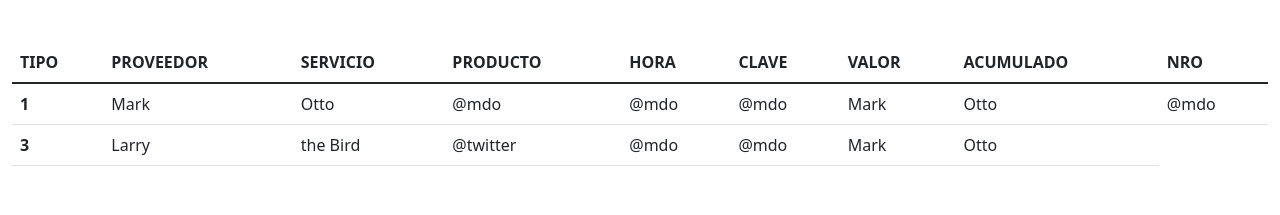
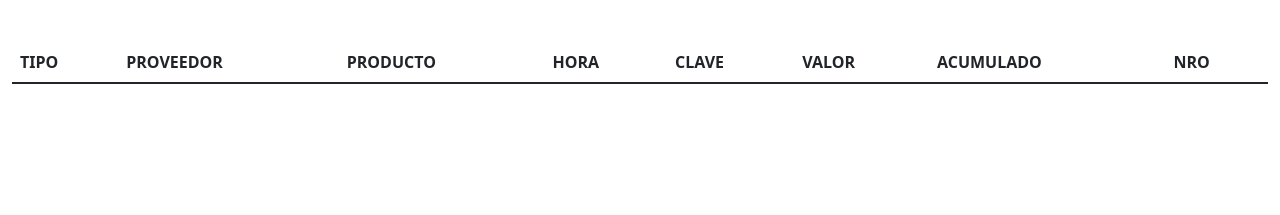
Before and after one commit to alejandromoralesloaiza90/consultasMovilSSV_2, an Angular app: page /transaccionesDelDia in a window 1280 px wide. Shown: the part 684-899 px from the top of the page. Built offline with nearby package versions, Linux system fonts and the light colour scheme.

Commit message:
transacciones

```diff
--- a/src/app/component-validacion-fracciones/component-validacion-fracciones.component.html
+++ b/src/app/component-validacion-fracciones/component-validacion-fracciones.component.html
@@ -9,7 +9,7 @@
         <div class="col-md-12 px-5">
         <form [formGroup]="myForm" (ngSubmit)="onSubmit(fraccion.value)" class=""  action="">
             <label for="">Por favor escanee o digite la fraccion</label>
-            <input (ngModelChange)="quitarMensajesError(fraccion.value)" [ngStyle]="{'border-color':(validacionRed==false)?'red':'black'} " placeholder="Ingrese el número de la fracción"  class="form-control mt-3  " #fraccion  formControlName="fraccionvalidar" type="text">
+            <input (click)="limpiar()" (ngModelChange)="quitarMensajesError(fraccion.value)" [ngStyle]="{'border-color':(validacionRed==false)?'red':'black'} " placeholder="Ingrese el número de la fracción"  class="form-control mt-3  " #fraccion  formControlName="fraccionvalidar" type="text">
             <h6 class="condicion" > {{condicion}} </h6>
             <input class="btn btn-primary mt-2" value="Consultar" (click)="fracciones1(fraccion.value)" type="submit">
 
--- a/src/app/component-validacion-fracciones/component-validacion-fracciones.component.ts
+++ b/src/app/component-validacion-fracciones/component-validacion-fracciones.component.ts
@@ -70,17 +70,23 @@ export class ComponentValidacionFraccionesComponent implements OnInit {
     }
   }
 
-  quitarMensajesError(cedula:string) {
-    if (cedula == "" || cedula.length <= 19) {
+  quitarMensajesError(cedula: string) {
+
+    if (cedula.length <= 19 && cedula.length>=18  ) {
       this.mostrarTabla = false;
+      this.condicion = "Por favor digite un numero de fraccion valido";
       this.ocultarTexto = false;
       this.consultasFracciones = [""];
-      console.log("hola");
       this.validacionRed = true;
+    } else if(cedula=="") {
       this.condicion = "";
-    } else {
-      console.log("tiene datos");
+      this.validacionRed = true;
     }
   }
 
+  limpiar() {
+    this.condicion = "";
+    this.validacionRed = true;
+  }
+
 }
--- a/src/app/transacciones-del-dia/transacciones-del-dia.component.html
+++ b/src/app/transacciones-del-dia/transacciones-del-dia.component.html
@@ -7,11 +7,11 @@
     <br>
     <div class="row">
         <div class="col-md-12 px-5 ">
-        <form [formGroup]="myForm" (ngSubmit)="onSubmit()" class=""  action="">
+        <form [formGroup]="myForm" (ngSubmit)="onSubmit(cedula.value,pass.value)" class=""  action="">
             <label for="">Por favor digite la cedula</label>
-            <input [ngStyle]="{'border-color':(validacionRed==false)?'red':'black'} " placeholder="Ingrese su numero de cedula"  class="form-control mt-3  " #cedula  formControlName="cedulavalidar" type="text"><br>
+            <input  (ngModelChange)="quitarMensajesError(cedula.value)" [ngStyle]="{'border-color':(validacionRed==false)?'red':'black'} " placeholder="Ingrese su numero de cedula"  class="form-control mt-3  " #cedula  formControlName="cedulavalidar" type="text"><br>
             <label for="">Ingrese contraseña de POSSLIM a continuación</label>
-            <input [ngStyle]="{'border-color':(validacionRed==false)?'red':'black'} " placeholder="Ingrese su numero de contaseña"  class="form-control mt-3  " #pass  formControlName="transaccionvalidar" type="password">
+            <input  (ngModelChange)="quitarMensajesError(pass.value)" [ngStyle]="{'border-color':(validacionRed==false)?'red':'black'} " placeholder="Ingrese su numero de contaseña"  class="form-control mt-3  " #pass  formControlName="transaccionvalidar" type="text">
             <h6 class="condicion mt-3"> {{condicion}} </h6>
             <input class="btn btn-primary mt-2" value="Consultar" (click)="cedula1(cedula.value)" type="submit">
 
@@ -21,8 +21,12 @@
 
     <div class="row">
         <div class="col-md-12">
+
+        <h6 *ngIf="" >CARGANDO INFORMACIÓN, POR FAVOR ESPERE</h6>
+
         <h6>Cedula consultada</h6>
         <p>{{cedula2}}</p>
+
         </div>
     </div>
     <div class="row mt-4">
@@ -33,7 +37,6 @@
                         <tr>
                         <th scope="col">TIPO</th>
                         <th scope="col">PROVEEDOR</th>
-                        <th scope="col">SERVICIO</th>
                         <th scope="col">PRODUCTO</th>
                         <th scope="col">HORA</th>
                         <th scope="col">CLAVE</th>
@@ -43,31 +46,20 @@
                         </tr>
                     </thead>
                     <tbody>
-                        <tr>
-                        <th scope="row">1</th>
-                        <td>Mark</td>
-                        <td>Otto</td>
-                        <td>@mdo</td>
-                        <td>@mdo</td>
-                        <td>@mdo</td>
-                        <td>Mark</td>
-                        <td>Otto</td>
-                        <td>@mdo</td>
-                        </tr>
+
                         <tr *ngFor="let recorrer of transaccionDia" >
 
-                            <td> {{recorrer.name}} </td>
+                            <td> {{recorrer[2]}} </td>
+                            <td> {{recorrer[3]}} </td>
+                            <td> {{recorrer[4]}} </td>
+                            <td> {{recorrer[6]}} </td>
+                            <td> {{recorrer[7]}} </td>
+                            <td> {{recorrer[8]}} </td>
+                            <td> {{recorrer[9]}} </td>
+                            <td> {{recorrer[10]}} </td>
                           </tr>
                         <tr>
-                        <th scope="row">3</th>
-                        <td>Larry</td>
-                        <td>the Bird</td>
-                        <td>@twitter</td>
-                        <td>@mdo</td>
-                        <td>@mdo</td>
-                        <td>Mark</td>
-                        <td>Otto</td>
-                        </tr>
+
                     </tbody>
                 </table>
             </div>
--- a/src/app/transacciones-del-dia/transacciones-del-dia.component.ts
+++ b/src/app/transacciones-del-dia/transacciones-del-dia.component.ts
@@ -26,20 +26,25 @@ export class TransaccionesDelDiaComponent implements OnInit {
   transaccionDia: any[] = [];
 
   //Se verifica la validación del formulario
-  onSubmit() {
+  onSubmit(cedulaColocador:string,pass:string) {
 
     if (this.myForm.valid) {
 
-      this.transaccionesdeldia.traerTransacciones().subscribe(transaccionesdia => {
+      this.transaccionesdeldia.traerTransacciones(cedulaColocador, pass).subscribe(transaccionesdia => {
+
       this.transaccionDia = Object.values(transaccionesdia);
-      this.condicion = "";
+        this.condicion = "";
+
+        if (this.transaccionDia.length==0) {
+          this.condicion = "cedula o contraseña incorrectas";
+          this.validacionRed = false;
+        }
+
       });
       this.validacionRed = true;
 
     } else {
-
-      console.log("faltan datos");
-      this.condicion = "Por favor verifique su cedula y su contraseña";
+      this.condicion = "Por favor verifique su cedula o su contraseña";
       this.validacionRed = false;
     }
   }
@@ -54,4 +59,16 @@ export class TransaccionesDelDiaComponent implements OnInit {
 
     }
   }
+
+  quitarMensajesError(validar:string) {
+
+
+    if (validar.length>=1) {
+      this.validacionRed = true;
+      this.condicion = "";
+    } else {
+      this.cedula2 = "";
+    }
+
+  }
 }
--- a/src/app/transacciones-dia.service.ts
+++ b/src/app/transacciones-dia.service.ts
@@ -8,7 +8,7 @@ export class TransaccionesDiaService {
 
   constructor(private http: HttpClient) { }
 
-  traerTransacciones(){
-    return this.http.get("https://pokeapi.co/api/v2/pokemon/ditto");
+  traerTransacciones(cedulaColocador:string, pass:string){
+    return this.http.get(`https://10.25.1.137:3000/virtuales/'${cedulaColocador}'/'${pass}'`);
   }
 }
--- a/src/app/validaciones-cedula.service.ts
+++ b/src/app/validaciones-cedula.service.ts
@@ -31,7 +31,7 @@ export class ValidacionesCedulaService {
   validarTransaccionesDia(){
     this.myForm = this.fb.group({
       cedulavalidar: ['', [Validators.required, Validators.maxLength(10), Validators.pattern('[0-9 ]*')]],
-      transaccionvalidar: ['', [Validators.required, Validators.pattern(/(?=(.*[0-9]))(?=.*[\!@#$%^&*()\\[\]{}\-_+=|:;"'<>,./?])(?=.*[a-z])(?=(.*[A-Z]))(?=(.*)).{8,}/)]]
+      transaccionvalidar: ['', [Validators.required]]
     })
 
     return this.myForm;
```
